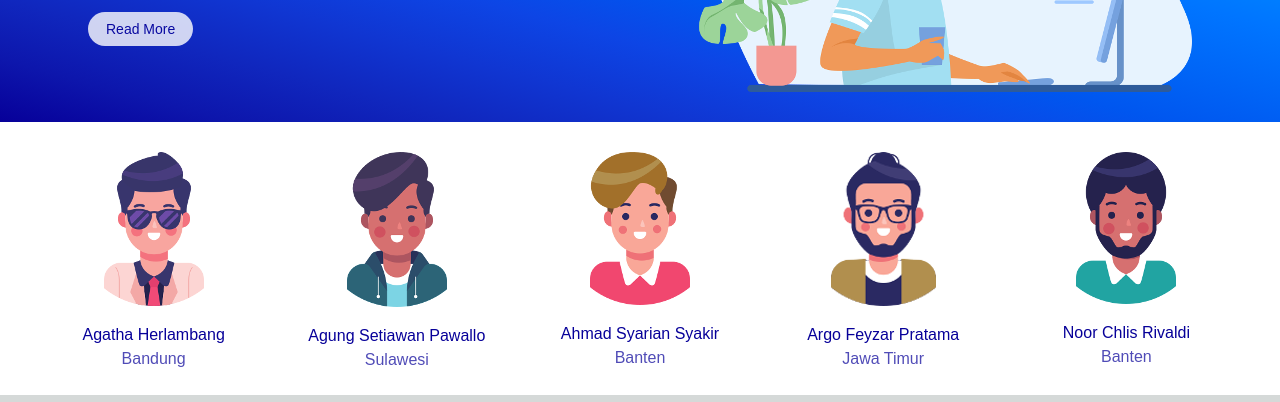
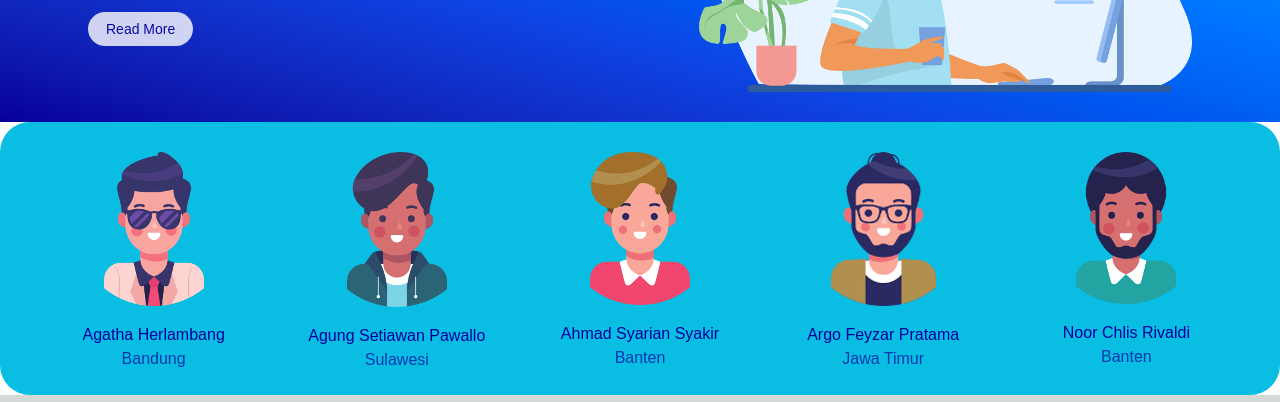
Before and after one commit to DtsA14/A14new, a plain HTML site: page index.html in a window 1280 px wide. In both pictures the pointer is over the element 640 px from the left and 548 px from the top of the page. Shown: the part 290-692 px from the top of the page. Drawn offline with Linux system fonts and the light colour scheme; files whose address does not match are found by name.

Commit message:
Update style.css

```diff
--- a/style.css
+++ b/style.css
@@ -171,7 +171,7 @@ nav ul li a:hover{
     padding: 20px 0;
 }
 
-.container-two:hovers {
+.container-two:hover {
     background-color:#0abde3;
     border-radius:30px;
     transition:rotateY:130deg;
```
